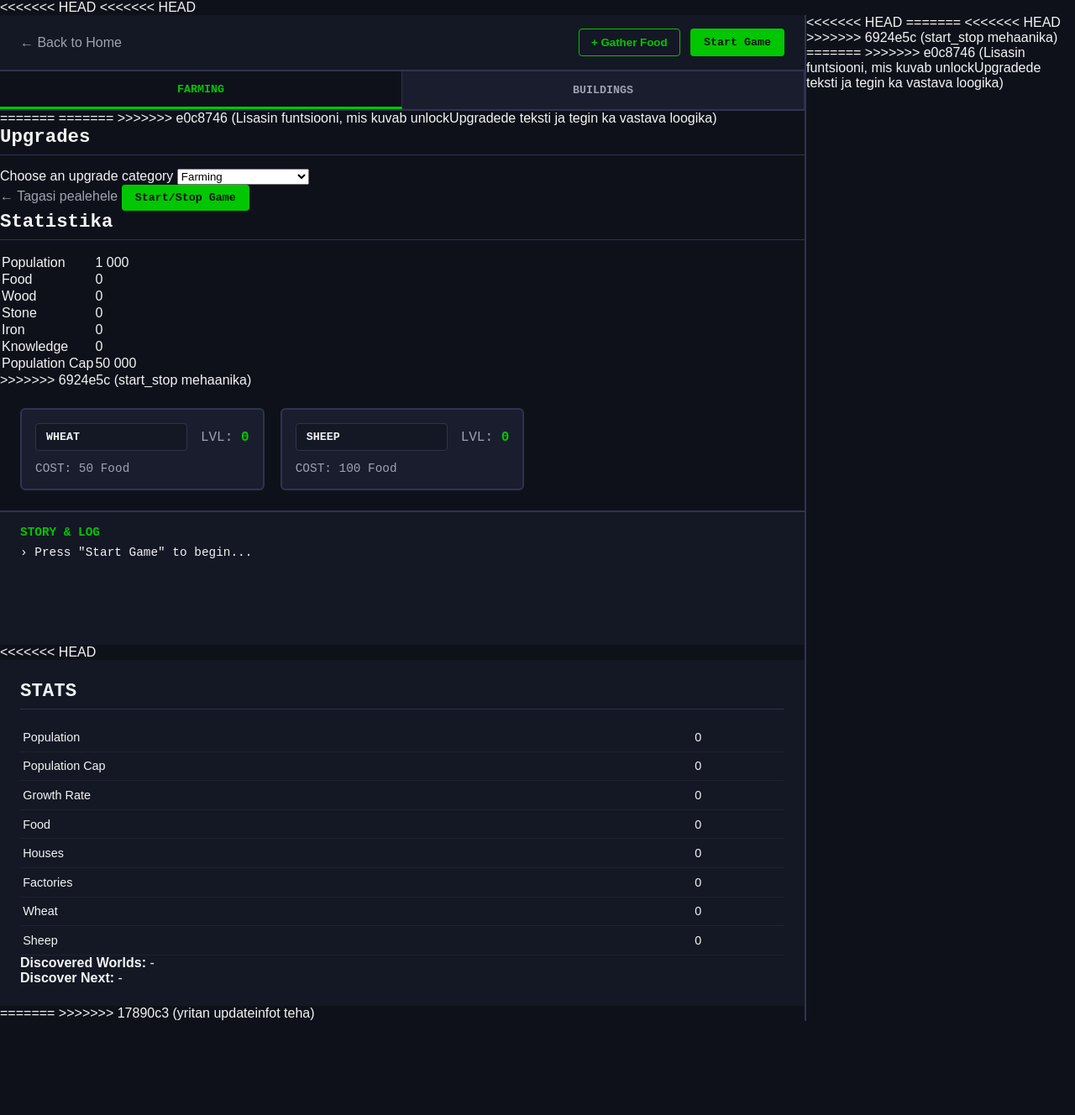
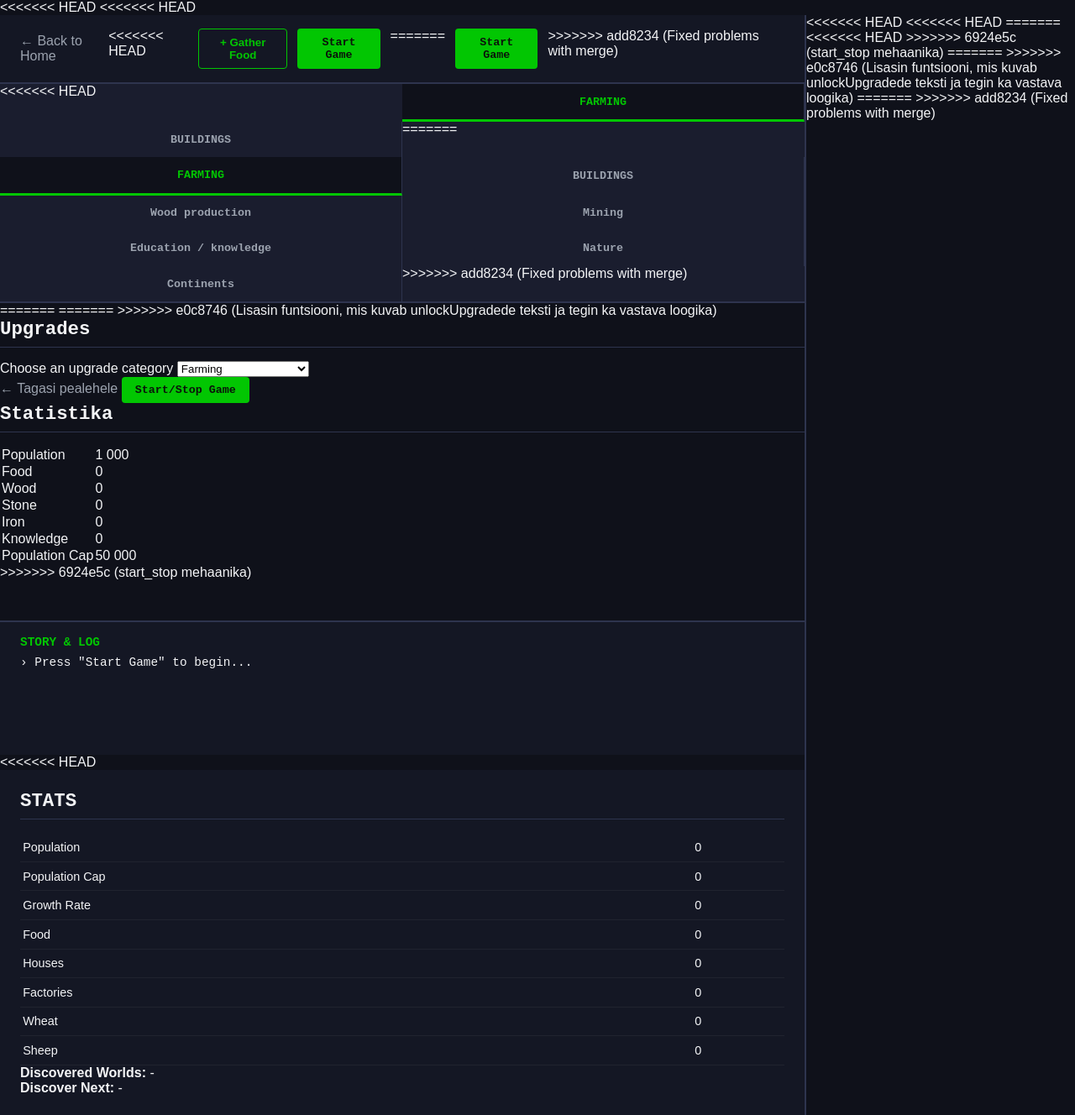
Before and after one commit to XCWI/Veebilehe-projekt, a Python web app: template teine_mang/templates/game.html in a window 1280 px wide. Shown: the top 1328 px of the page at 84% size. Before the commit the page ends 1216 px from the top, so only its background shows below. Run offline with Jinja, Linux system fonts and the light colour scheme; the template is opened without the code that fills it, so the values that code supplies are empty.

Commit message:
Fixed problems with merge

```diff
--- a/teine_mang/static/js/game_upgade_list_logic.js
+++ b/teine_mang/static/js/game_upgade_list_logic.js
@@ -1,30 +1,51 @@
 // Tuleb synida mang.js upgrade listi pohjal
 const upgradeCategories = {
     farming: [ "hoeUpgrade" ],
+    buildings: [],
     wood: [ "betterAxes", "betterSaws" ],
     mining: [ "pickaxeUpgrade" ],
-    education: [ "school" ],
+    knowledge: [ "school" ],
     continents: [ "Africa", "Europe", "Asia", "Australia", "Americas" ],
     nature: [ "fire" ]
 };
 
+let selectedUpgradeCategory = "farming";
+
 function showUpgradeCategory(category) {
-    // Kustutab vana listi
-    const list = document.getElementById("upgrade-list");
+    const list = document.getElementById("upgrades-grid");
+    if (!list) return;
+
+    // Accept the old category name while keeping the page tabs aligned to game data.
+    if (category === "education") category = "knowledge";
+    if (!upgradeCategories[category]) return;
+    selectedUpgradeCategory = category;
+
     list.replaceChildren();
 
+    document.querySelectorAll(".category-tabs .tab-btn").forEach((button) => {
+        const isSelected = button.getAttribute("onclick")?.includes(`'${category}'`);
+        button.classList.toggle("active", Boolean(isSelected));
+    });
+
     for (const upgradeId of upgradeCategories[category] || []) {
-        let upgrade = game.Upgrades[upgradeId];
+        let upgrade = game.Upgrades?.[upgradeId];
         if (!upgrade) {
-            upgrade = game.unlockingUpgrades[upgradeId];
+            upgrade = game.unlockingUpgrades?.[upgradeId];
             if (!upgrade) continue;
         }
 
         if (!upgrade.unlocked) continue;
-        const item = document.createElement("div");
-        item.className = "upgrade-item";
-        const name = document.createElement("span");
-        name.textContent = `${upgrade.name} (Level ${upgrade.level}/${upgrade.maxLevel})`;
+        const item = document.createElement("button");
+        item.className = "upgrade-item action-btn";
+        item.setAttribute("aria-label", `Upgrade ${upgrade.name}`);
+        if (game.Upgrades?.[upgradeId]) item.onclick = () => upgradeFunction(upgradeId);
+        else item.onclick = () => upgradeUnlockFunction(upgradeId);
+        item.disabled = upgrade.level >= upgrade.maxLevel;
+
+        const name = document.createElement("span");;
+            name.textContent = `${upgrade.name}: ${upgrade.level}/${upgrade.maxLevel}`
+
+        const linebreak = document.createElement("br");
 
         const cost = document.createElement("span");
         cost.className = "upgrade-cost";
@@ -32,6 +53,7 @@ function showUpgradeCategory(category) {
             ? "Max level"
             : `Cost: ${getUpgradeCosts(upgrade).map(([resource, amount]) => `${amount} ${resource}`).join(", ") || "Free"}`;
 
+        const linebreak2 = document.createElement("br");
         const upgradeBonus = document.createElement("span");
         upgradeBonus.className = "upgrade-bonus";
         if (upgrade.productionBonuses) {
@@ -43,23 +65,16 @@ function showUpgradeCategory(category) {
             const unlockedNames = upgrade.unlockedUpgrades.map((unlockedId) =>
                 game.Upgrades[unlockedId]?.name || game.unlockingUpgrades[unlockedId]?.name || unlockedId
             );
-            upgradeBonus.textContent = `Unlocks: ${unlockedNames.join(", ") || "Nothing"}`;
+            upgradeBonus.textContent = upgrade.level < upgrade.maxLevel
+            ? `Unlocks: ${unlockedNames.join(", ") || "Nothing"}`
+            : `Unlocked: ${unlockedNames.join(", ") || "Nothing"}`;
         }
-        const button = document.createElement("button");
-        button.className = "action-btn";
-        button.type = "button";
-        if (game.Upgrades[upgradeId]) button.onclick = () => upgradeFunction(upgradeId);
-        else button.onclick = () => upgradeUnlockFunction(upgradeId);
-        button.textContent = "+";
-        button.disabled = upgrade.level >= upgrade.maxLevel;
-        button.setAttribute("aria-label", `Upgrade ${upgrade.name}`);
-
-        item.append(name, cost, upgradeBonus, button);
+        item.append(name, linebreak, cost, linebreak2, upgradeBonus);
         list.append(item);
     }
     renderUnlockedContent();
 }
 
 document.addEventListener("DOMContentLoaded", () => {
-    showUpgradeCategory(document.getElementById("upgrade-category").value);
+    showUpgradeCategory("farming");
 });
--- a/teine_mang/static/js/mang.js
+++ b/teine_mang/static/js/mang.js
@@ -253,8 +253,9 @@ function upgradeFunction(upgradeId) {
 
     renderStats();
     renderUnlockedContent();
-    const category = document.getElementById("upgrade-category").value;
-    showUpgradeCategory(category);
+    if (typeof showUpgradeCategory === "function") {
+        showUpgradeCategory(selectedUpgradeCategory || "farming");
+    }
     return true;
 }
 
@@ -281,7 +282,8 @@ function upgradeUnlockFunction(upgradeId) {
 
     renderStats();
     renderUnlockedContent();
-    const category = document.getElementById("upgrade-category").value;
-    showUpgradeCategory(category);
+    if (typeof showUpgradeCategory === "function") {
+        showUpgradeCategory(selectedUpgradeCategory || "farming");
+    }
     return true;
 }
--- a/teine_mang/templates/game.html
+++ b/teine_mang/templates/game.html
@@ -33,15 +33,29 @@
             <header class="top-bar">
                 <a href="home.html" class="back-link">← Back to Home</a>
                 <div class="quick-actions">
+<<<<<<< HEAD
                     <button class="action-btn" onclick="gather_food()">+ Gather Food</button>
                     <button id="start_btn" class="btn-start" onclick="start_game()">Start Game</button>
+=======
+                    <button id="start_btn" class="btn-start" onclick="startStopGame()">Start Game</button>
+>>>>>>> add8234 (Fixed problems with merge)
                 </div>
             </header>
 
             <!-- Kategooriate riba (ainult game_data.txt asjad: Food/Farming ja Buildings) -->
             <nav class="category-tabs">
+<<<<<<< HEAD
                 <button class="tab-btn active" onclick="switchTab('farming', this)">FARMING</button>
                 <button class="tab-btn" onclick="switchTab('buildings', this)">BUILDINGS</button>
+=======
+                <button class="tab-btn active" onclick="showUpgradeCategory('farming')">FARMING</button>
+                <button class="tab-btn" onclick="showUpgradeCategory('buildings')">BUILDINGS</button>
+                <button class="tab-btn" onclick="showUpgradeCategory('wood')">Wood production</button>
+                <button class="tab-btn" onclick="showUpgradeCategory('mining')">Mining</button>
+                <button class="tab-btn" onclick="showUpgradeCategory('knowledge')">Education / knowledge</button>
+                <button class="tab-btn" onclick="showUpgradeCategory('nature')">Nature</button>
+                <button class="tab-btn" onclick="showUpgradeCategory('continents')">Continents</button>
+>>>>>>> add8234 (Fixed problems with merge)
             </nav>
 =======
 =======
@@ -125,6 +139,7 @@
         </main>
 >>>>>>> 17890c3 (yritan updateinfot teha)
     </div>
+<<<<<<< HEAD
 <<<<<<< HEAD
 
     <script>
@@ -258,5 +273,10 @@
 =======
     <script src="../static/js/game_unlock_list_logic.js"></script>
 >>>>>>> e0c8746 (Lisasin funtsiooni,  mis kuvab unlockUpgradede teksti ja tegin ka vastava loogika)
+=======
+    <script src="../static/js/mang.js"></script>
+    <script src="../static/js/game_unlock_list_logic.js"></script>
+    <script src="../static/js/game_upgade_list_logic.js"></script>
+>>>>>>> add8234 (Fixed problems with merge)
 </body>
 </html>
```
